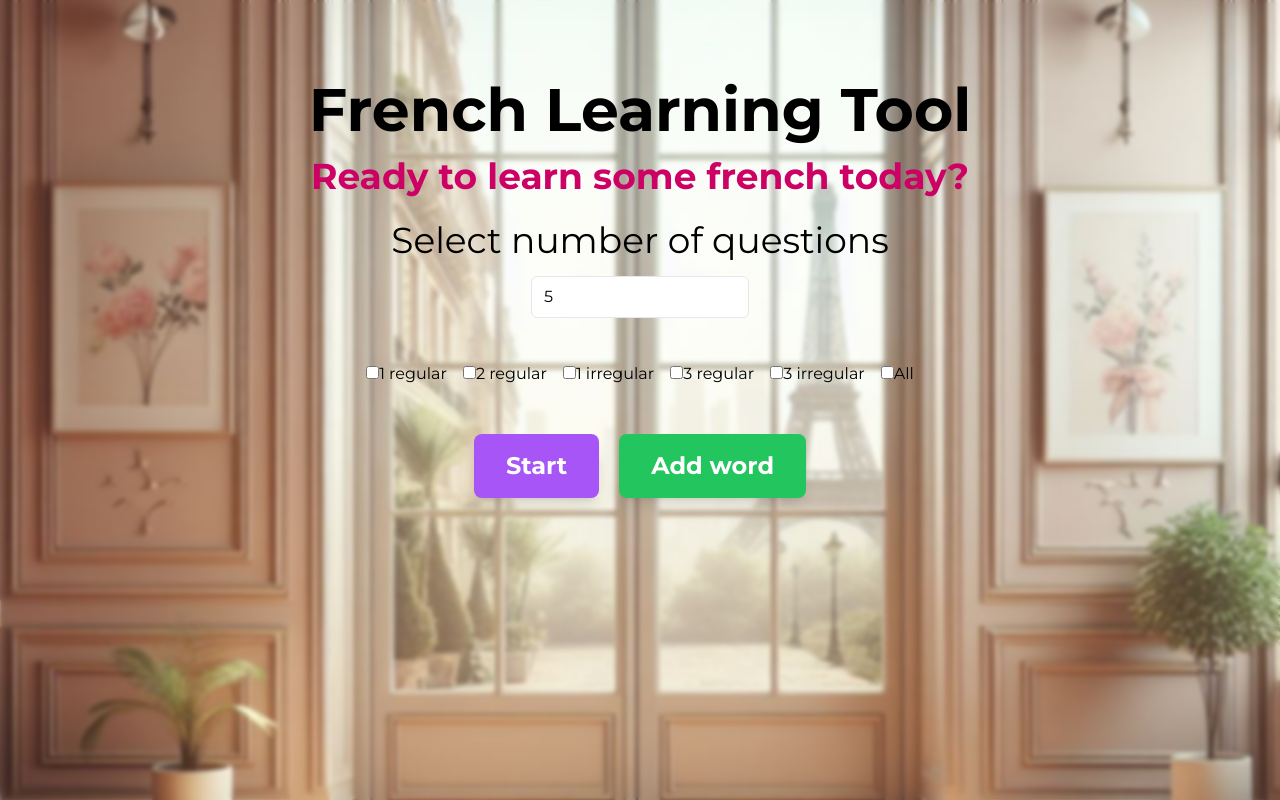
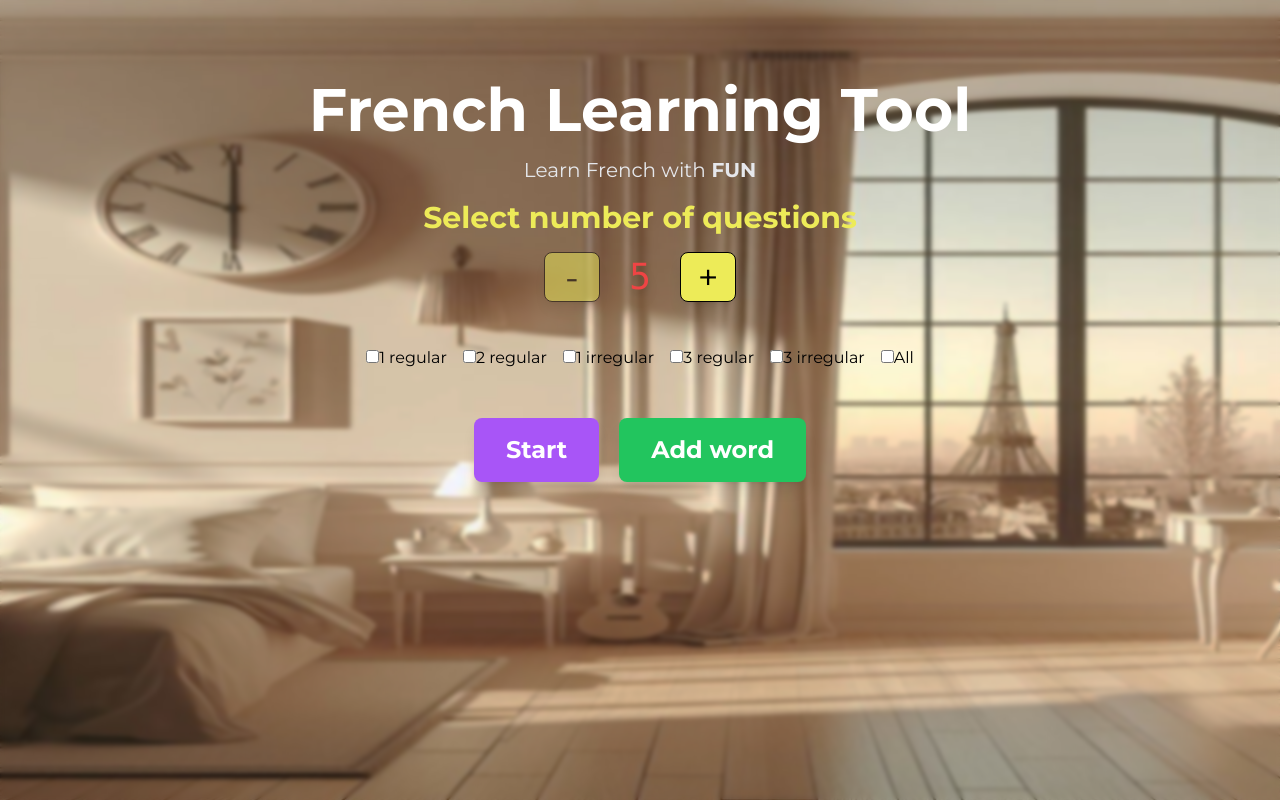
Before and after one commit to Stasnislau/words-learner, a React (Vite) app: page / in a window 1280 px wide. Built offline with nearby package versions, Linux system fonts and the light colour scheme.

Commit message:
changed background, colors

```diff
--- a/src/pages/home.tsx
+++ b/src/pages/home.tsx
@@ -22,27 +22,48 @@ const HomePage = () => {
             }
         }
     };
-
     return (
         <div className="w-full h-full py-20 ">
             <div className="container mx-auto">
                 <div className="flex justify-center items-center">
-                    <h1 className="lg:text-6xl text-3xl  font-bold">French Learning Tool</h1>
+                    <h1 className="lg:text-6xl text-3xl text-white  font-bold">French Learning Tool</h1>
                 </div>
                 <div className="flex justify-center items-center pt-4">
-                    <h1 className={`${styles.secondaryFunnyText} lg:text-4xl text-xl`}>Ready to learn some french today?</h1>
+                    <p className="lg:text-xl text-md text-gray-200">Learn French with
+                        <span className="font-bold"> FUN </span>
+                    </p>
                 </div>
                 <div className="flex justify-center items-center pt-4 flex-col">
-                    <h1 className="lg:text-4xl text-2xl">Select number of questions</h1>
+                    <h1 className="lg:text-3xl text-1xl text-[#EDEB58]  font-bold
+                    ">Select number of questions</h1>
                     <div className="my-4 flex justify-center">
-                        <input
-                            type="number"
-                            id="numberOfQuestions"
-                            className="px-3 py-2 border rounded-md focus:outline-none focus:border-blue-500"
-                            placeholder="Enter number of questions"
-                            value={numberOfQuestions}
-                            onChange={(event) => setNumberOfQuestions(Number(event.target.value))}
-                        />
+                        <button className="border w-14 border-black px-4 py-1 text-4xl rounded-lg mx-2 shadow-lg bg-[#EDEB58] hover:bg-[#e2e054] disabled:opacity-50"
+                            disabled={numberOfQuestions === 5}
+                            onClick={
+                                () => {
+                                    if (numberOfQuestions === 5) {
+                                        return;
+                                    }
+                                    setNumberOfQuestions(numberOfQuestions - 1);
+                                }
+
+                            }>-</button>
+                        <span className={`text-4xl font-mono flex items-center drop-shadow-lg
+                            justify-center w-16 text-center
+                            ${numberOfQuestions === 80 ? 'text-red-500' : numberOfQuestions === 5 ? 'text-red-500' : 'text-black'}
+                            transition-all duration-300
+                        `}>{numberOfQuestions}</span>
+                        <button className="border w-14 border-black px-4 py-1 text-4xl rounded-lg mx-2 shadow-lg bg-[#EDEB58] hover:bg-[#e2e054] disabled:opacity-50"
+                            disabled={numberOfQuestions === 80}
+                            onClick={
+                                () => {
+                                    if (numberOfQuestions === 80) {
+                                        return;
+                                    }
+                                    setNumberOfQuestions(numberOfQuestions + 1);
+                                }
+
+                            }>+</button>
                     </div>
                 </div>
                 <div className="flex justify-center items-center flex-wrap mt-5">
```
Also changed, not shown: src/assets/images/background.jpg.
